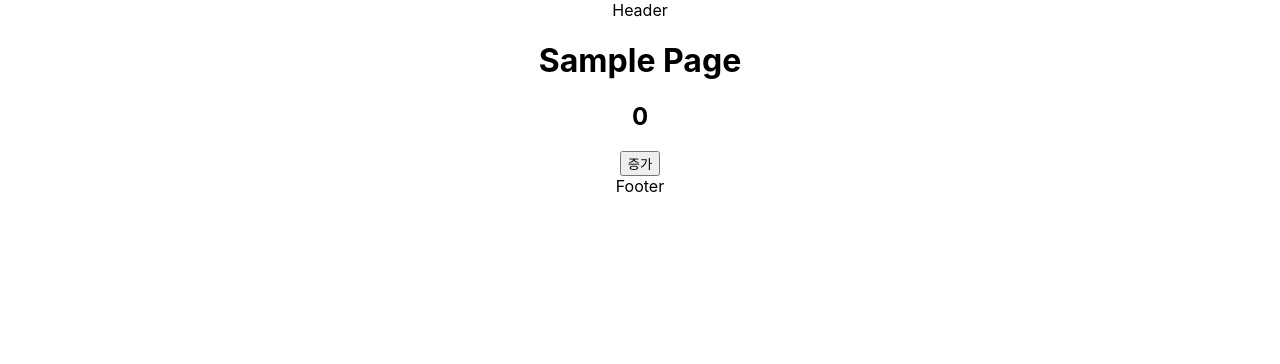
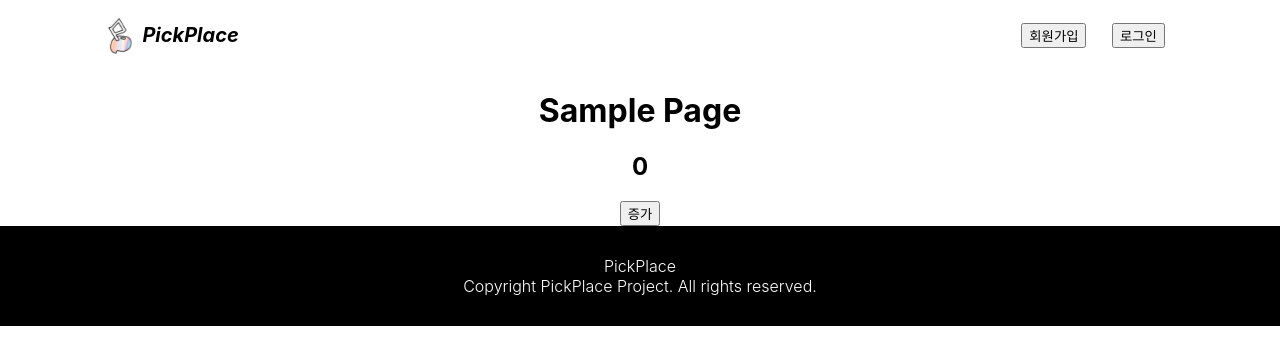
Before and after one commit to KangHayeonn/pickplace-client, a React (Create React App) app in the folder front/: page /sample in a window 1280 px wide. Shown: the top 364 px of the page. Built offline with nearby package versions, Linux system fonts and the light colour scheme.

Commit message:
[ADD] : 공통 레이아웃

```diff
--- a/front/package.json
+++ b/front/package.json
@@ -46,7 +46,7 @@
       "last 1 safari version"
     ]
   },
-  "packageManager": "yarn@3.5.1",
+  "packageManager": "yarn@3.6.0",
   "devDependencies": {
     "@testing-library/jest-dom": "^5.16.5",
     "@types/eslint": "^8",
--- a/front/src/components/common/Footer.tsx
+++ b/front/src/components/common/Footer.tsx
@@ -1,9 +1,11 @@
 import React from 'react';
+import "../../styles/footer.scss";
 
 const Footer = () => {
     return (
-        <div>
-            Footer
+        <div className="footer">
+            <span className="content">PickPlace</span>
+            <span className="content">Copyright PickPlace Project. All rights reserved.</span>
         </div>
     );
 };
--- a/front/src/components/common/Header.tsx
+++ b/front/src/components/common/Header.tsx
@@ -1,9 +1,18 @@
 import React from 'react';
+import logo from "../../assets/images/logo.svg";
+import "../../styles/header.scss";
 
 const Header = () => {
     return (
-        <div>
-            Header
+        <div className="header">
+            <div className="logo">
+                <img src={logo}></img>
+                <h1>PickPlace</h1>
+            </div>
+            <div className="buttons">
+                <button className="button signup">회원가입</button>
+                <button className="button login">로그인</button>
+            </div>
         </div>
     );
 };
--- /dev/null
+++ b/front/src/styles/footer.scss
@@ -0,0 +1,14 @@
+@import "./mixin.scss";
+
+.footer{
+    background-color: black;
+    color : white;
+    width : 100%;
+    position: relative;
+    padding : 30px 0 ;
+
+    .content{
+        display: block;
+        font-weight: 300;
+    }
+}
--- /dev/null
+++ b/front/src/styles/header.scss
@@ -0,0 +1,35 @@
+@import "./mixin.scss";
+
+.header{
+    width : 100%;
+    height: 70px;
+
+    position: relative;
+    display: flex;
+    align-items: center;
+
+    .logo{
+        display: flex;
+        align-items: center;
+        margin-left : 8vw;
+        img{
+            width : 30px;
+        }
+        h1{
+            font-size : 20px;
+            padding : 0 10px;
+            font-weight: bold;
+            font-style: italic;
+        }
+    }
+    .buttons{
+        width: 100%;
+        display: flex;
+        justify-content: end;
+        margin-right: 8vw;
+        .button{
+            margin : 0 1vw;
+
+        }
+    }
+}
--- /dev/null
+++ b/front/src/styles/mixin.scss
@@ -0,0 +1,5 @@
+@mixin desktop {
+  @media (min-width: #{641px}) {
+    @content;
+  }
+}
```
Also changed, not shown: front/.pnp.loader.mjs, front/.yarnrc.yml.
